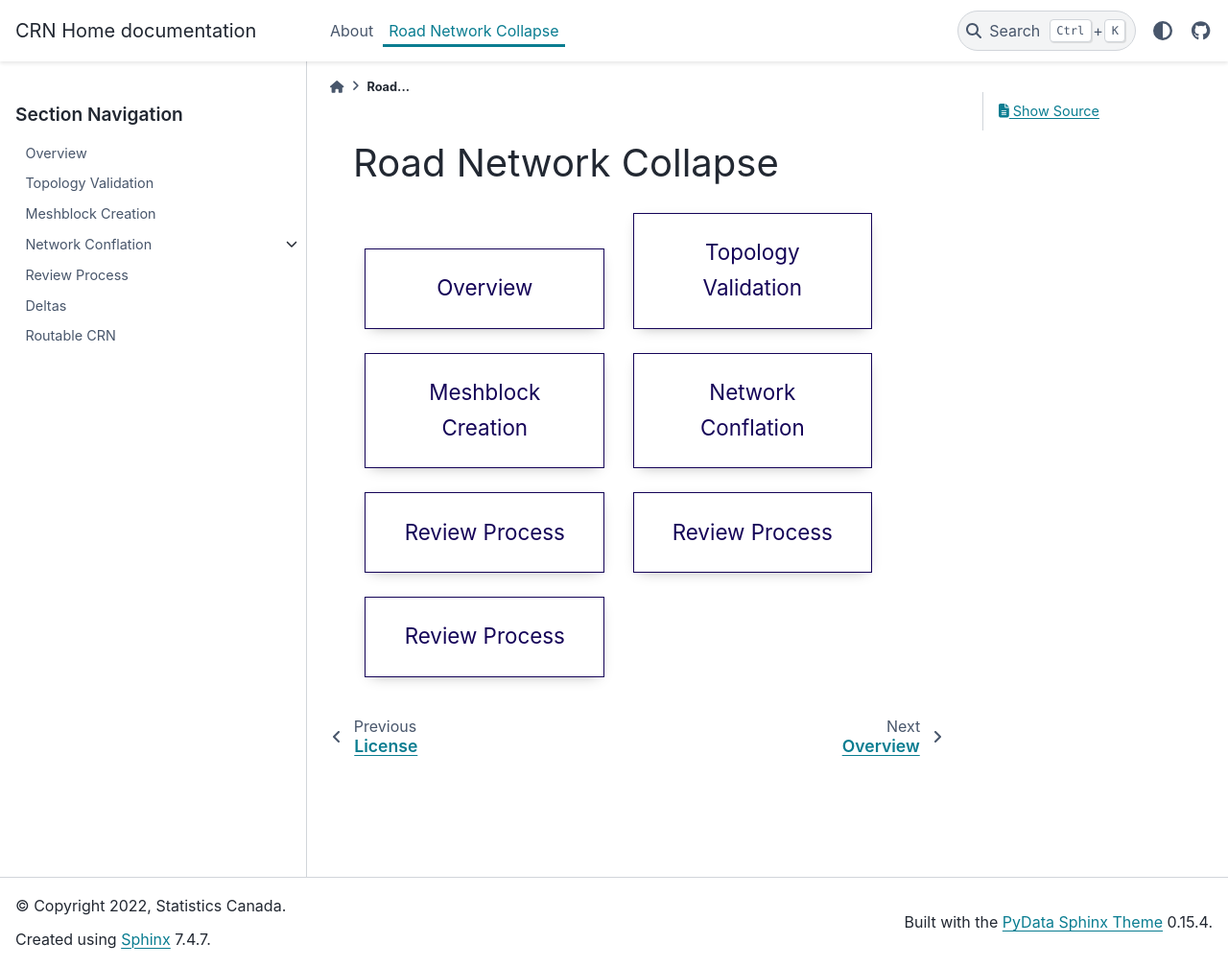
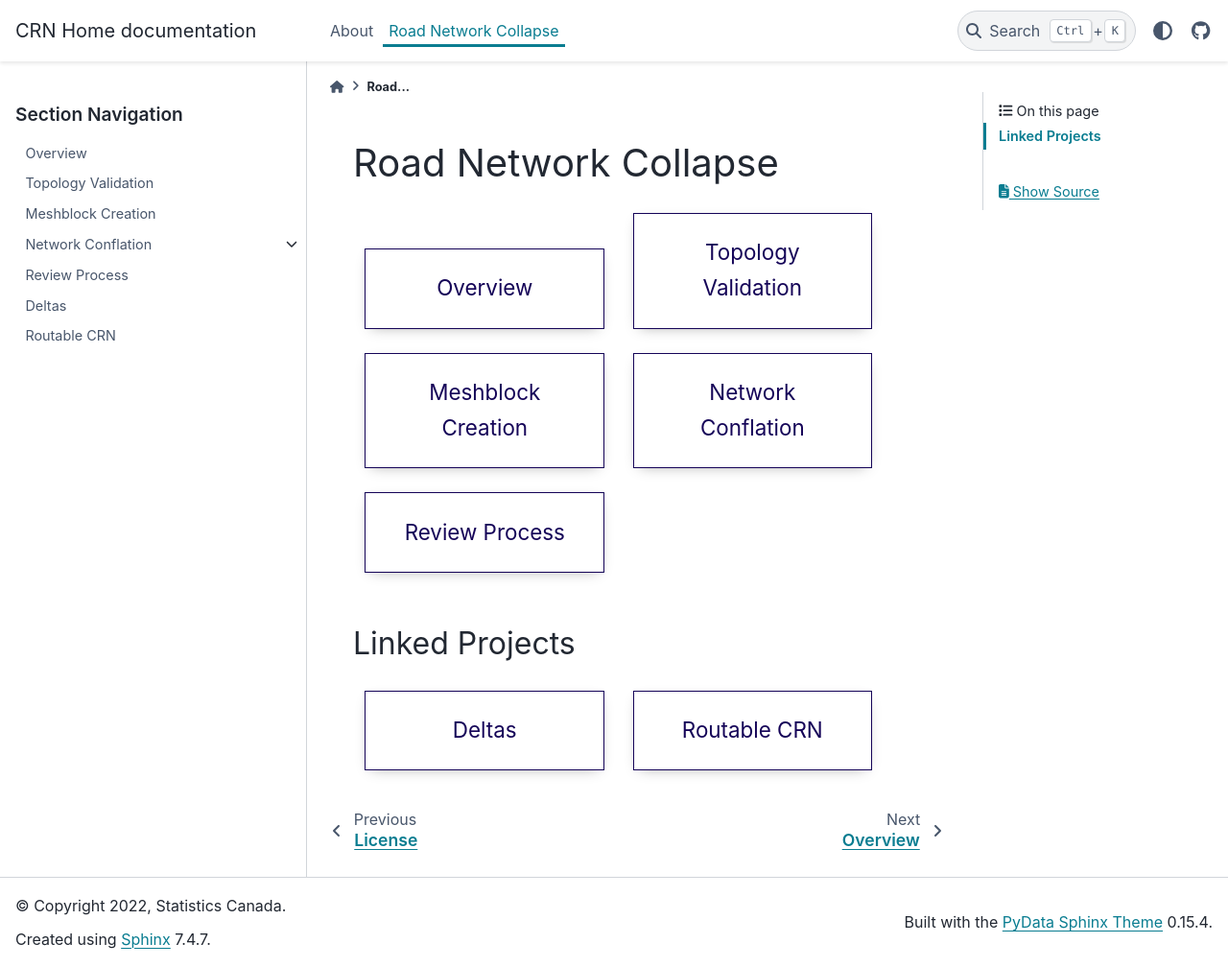
Before and after one commit to StatCan/egp-crn, a Sphinx documentation site: the page built from docs/source/road_network_collapse.rst, in a window 1280 px wide and 1008 px high. Shown: the whole window at 96% size. Built offline with Sphinx 7.4.7 and the PyData theme 0.15.4, drawn with Linux system fonts in a browser that asks for light colours.

```diff
--- a/docs/source/road_network_collapse.rst
+++ b/docs/source/road_network_collapse.rst
@@ -18,5 +18,11 @@ Road Network Collapse
 
     :doc:`Overview <road_network_collapse/overview>` :doc:`Topology Validation <road_network_collapse/topology_validation>`
     :doc:`Meshblock Creation <road_network_collapse/meshblock_creation>` :doc:`Network Conflation <road_network_collapse/network_conflation>`
-    :doc:`Review Process <road_network_collapse/review_process>` :doc:`Review Process <road_network_collapse/deltas>`
-    :doc:`Review Process <road_network_collapse/routable_crn>`
+    :doc:`Review Process <road_network_collapse/review_process>`
+
+Linked Projects
+===============
+
+.. container:: button
+
+    :doc:`Deltas <road_network_collapse/deltas>` :doc:`Routable CRN <road_network_collapse/routable_crn>`
```
